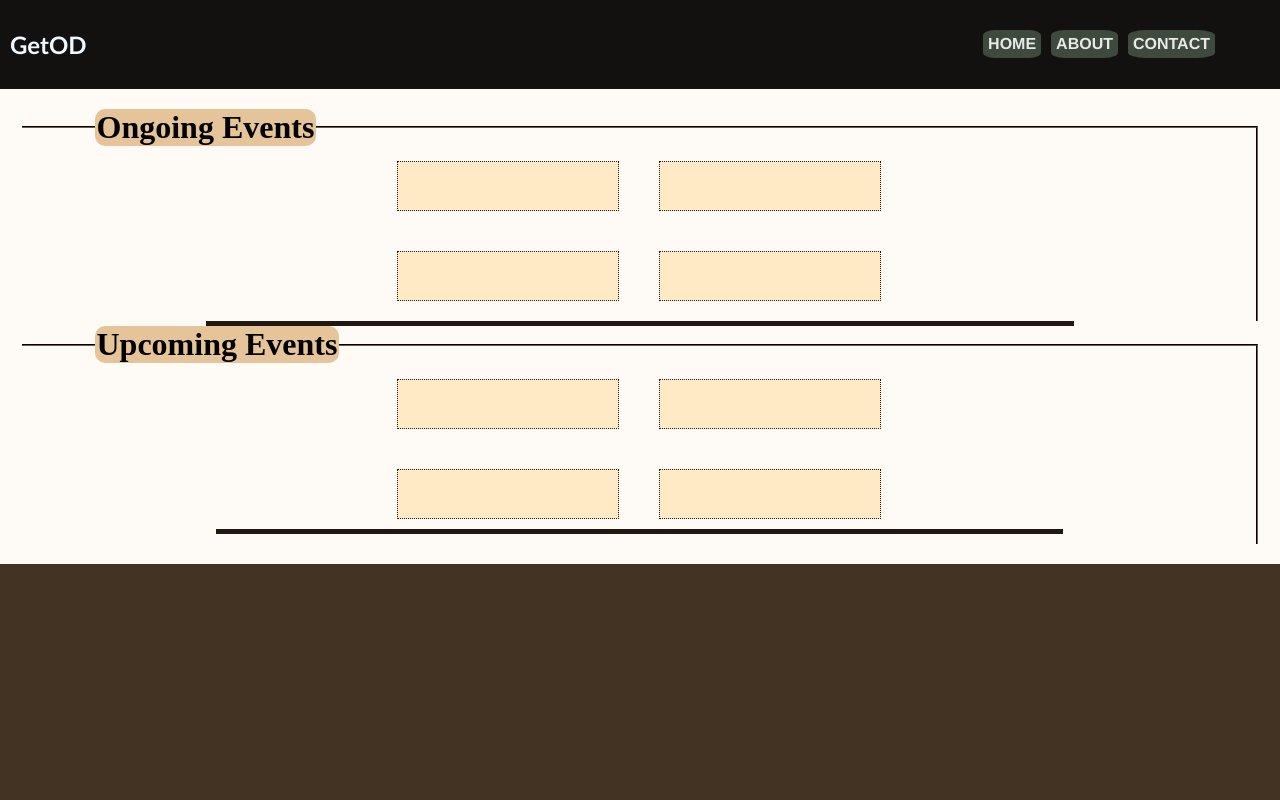
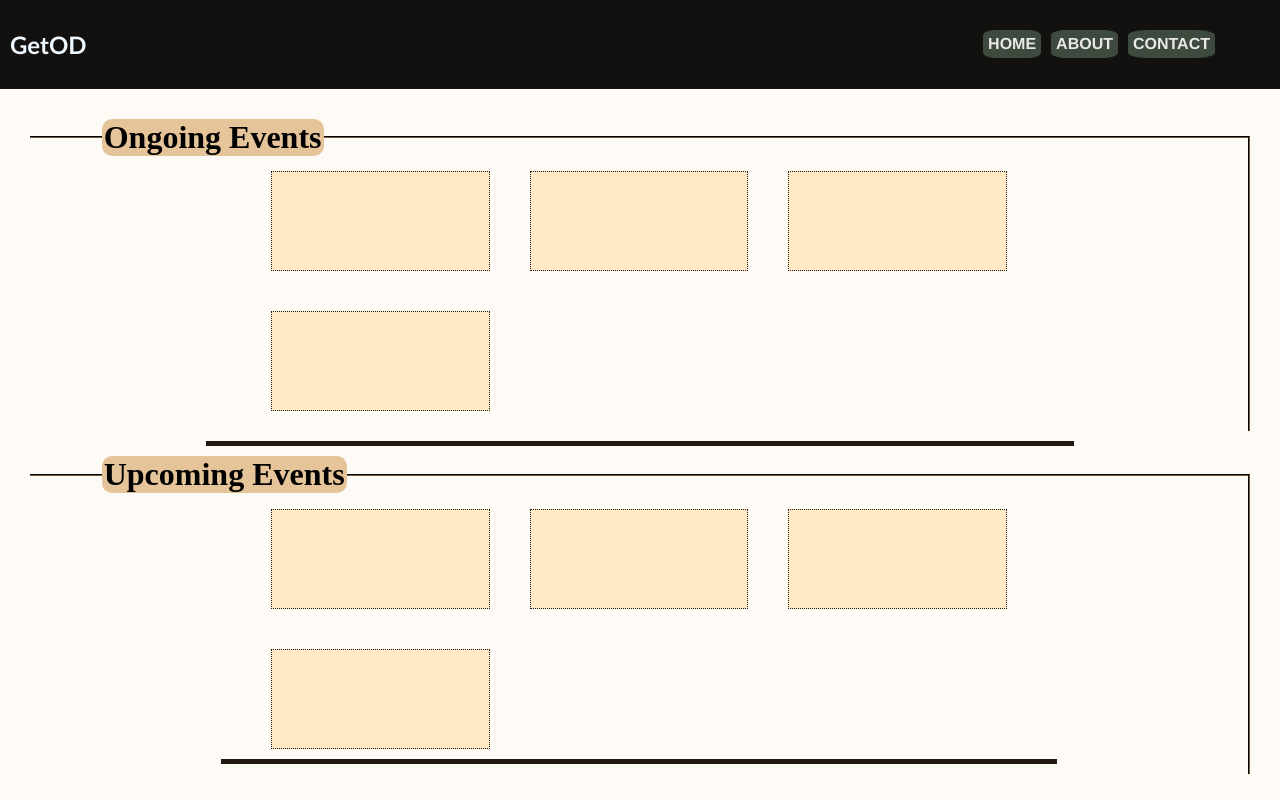
Before and after one commit to anm01-exists/getOD, a plain HTML site: page index.html in a window 1280 px wide. Shown: the top 800 px of the page. Drawn offline with Linux system fonts and the light colour scheme.

Commit message:
Prototype

```diff
--- a/style.css
+++ b/style.css
@@ -5,6 +5,7 @@ background-color:#FEFBF6;
 margin: 0;
 padding: 20px;
 border: 0;
+min-height: 80vh;
 }
 
 div .main{
@@ -84,7 +85,7 @@ img{
     margin: 10px;
 
     max-width: 300px;
-    min-height: 50px;
+    min-height: 100px;
 
 
     border:1px dotted #211911;
@@ -95,7 +96,7 @@ img{
 }
 section{
     display:grid;
-    grid-template-columns: 20% 20%;
+    grid-template-columns: 20% 20% 20%;
     gap: 20px;
     justify-content:center;
 
@@ -106,6 +107,7 @@ fieldset{
    border-color: #211911;
    border-bottom: 0;
    border-left: 0;
+   margin: 10px;
 }
 
 legend{
@@ -160,4 +162,5 @@ legend h1{
     width: 70%;
     background-color: #211911;
     margin: auto;
+
   }
```
